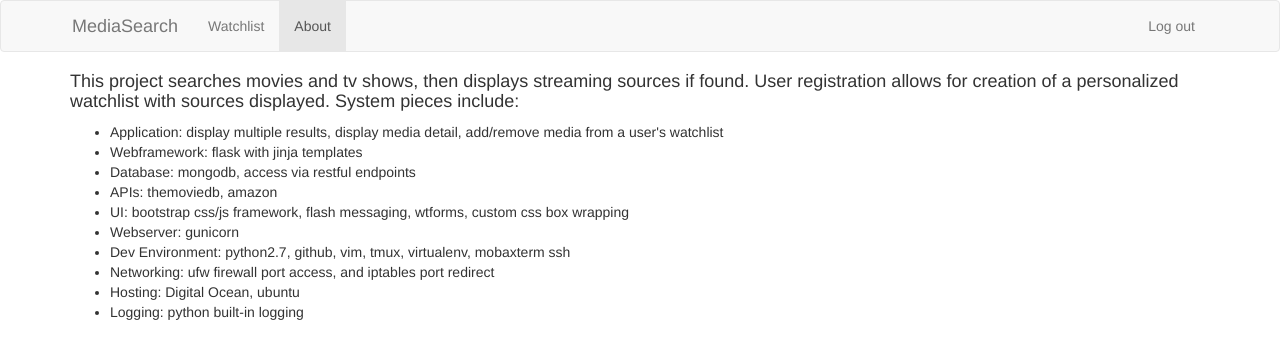
After one commit to awcrosby/media-search, a Flask app: page /about in a window 1280 px wide. The commit adds this page. Shown: the top 359 px of the page. Run offline with Flask 2, Linux system fonts and the light colour scheme; the visitor is signed in with stand-in values (Sample User, id 1); parts of the project's set-up code (start-up, migrations or seed data) failed here and were passed over; some libraries are stand-ins or nearby versions.

Commit message:
changed search logic to always get first result, and displays others if popular. added about page

```diff
--- a/flaskapp.py
+++ b/flaskapp.py
@@ -57,6 +57,13 @@ class RegisterForm(Form):
 @app.route('/')
 def home():
     return render_template('home.html')
+
+
+# about page
+@app.route('/about')
+@is_logged_in
+def about():
+    return render_template('about.html')
 
 
 # user registration
@@ -277,16 +284,18 @@ def search(mtype='movie', query=''):
     logging.info('user query: ' + query + mtype)
     print 'user query:', query, mtype
 
-    # perform search with themoviedb api
-    mv, sh, mv['results'], sh['results'] = ({}, {}, {}, {})
+    # search via themoviedb api, take first result and any pop others
+    mv, sh, mv['results'], sh['results'] = ({}, {}, [], [])
     if mtype == 'movie' or mtype == 'all':
         mv = requests.get(tmdb_url+'movie', params=params).json()
-        mv['results'] = [m for m in mv['results']
-                         if m['vote_count'] >= 20 or m['popularity'] > 10]
+        pop_after_first = [m for m in mv['results'][1:]
+                           if m['vote_count'] >= 20 or m['popularity'] > 10]
+        mv['results'] = [mv['results'][0]] + pop_after_first
     if mtype == 'show' or mtype == 'all':
         sh = requests.get(tmdb_url+'tv', params=params).json()
-        sh['results'] = [m for m in sh['results']
-                         if m['vote_count'] >= 20 or m['popularity'] > 10]
+        pop_after_first = [m for m in sh['results'][1:]
+                           if m['vote_count'] >= 20 or m['popularity'] > 10]
+        sh['results'] = [sh['results'][0]] + pop_after_first
 
     # if neither have results render template without sending media
     if (len(mv['results']) + len(sh['results']) == 0):
--- /dev/null
+++ b/templates/about.html
@@ -0,0 +1,21 @@
+{% extends 'layout.html' %}
+{% set active_page = 'about' %}
+
+{% block body %}
+    <div><h4>
+        This project searches movies and tv shows, then displays streaming sources if found. User registration allows for creation of a personalized watchlist with sources displayed. System pieces include:
+    </h4></div>
+    <div>
+      <ul>
+        <li>Application: display multiple results, display media detail, add/remove media from a user's watchlist
+        <li>Webframework: flask with jinja templates</li>
+        <li>Database: mongodb, access via restful endpoints</li>
+        <li>APIs: themoviedb, amazon
+        <li>UI: bootstrap css/js framework, flash messaging, wtforms, custom css box wrapping</li>
+        <li>Webserver: gunicorn</li>
+        <li>Dev Environment: python2.7, github, vim, tmux, virtualenv, mobaxterm ssh</li>
+        <li>Networking: ufw firewall port access, and iptables port redirect</li>
+        <li>Hosting: Digital Ocean, ubuntu</li>
+        <li>Logging: python built-in logging</li>
+    <div>
+{% endblock %}
--- a/templates/includes/_navbar.html
+++ b/templates/includes/_navbar.html
@@ -19,6 +19,9 @@
           <li{% if active_page == 'watchlist' %} class="active"{% endif %}>
             <a href="/watchlist">Watchlist</a>
           </li>
+          <li{% if active_page == 'about' %} class="active"{% endif %}>
+            <a href="/about">About</a>
+          </li>
         {% endif %}
       </ul>
 
--- a/templates/watchlist.html
+++ b/templates/watchlist.html
@@ -1,5 +1,5 @@
 {% extends 'layout.html' %}
-{% set active_page = "watchlist" %}
+{% set active_page = 'watchlist' %}
 
 {% block body %}
     {% include 'includes/_searchbar.html' %}
```
Also changed, not shown: provider_search.py (+19 -22 lines), readme.txt (deleted).
